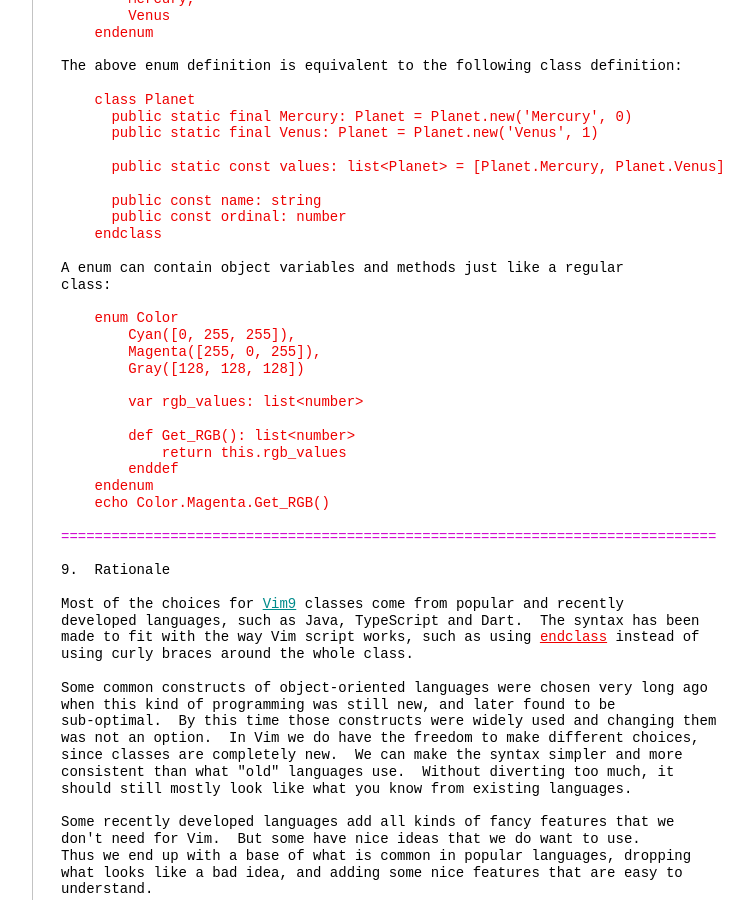
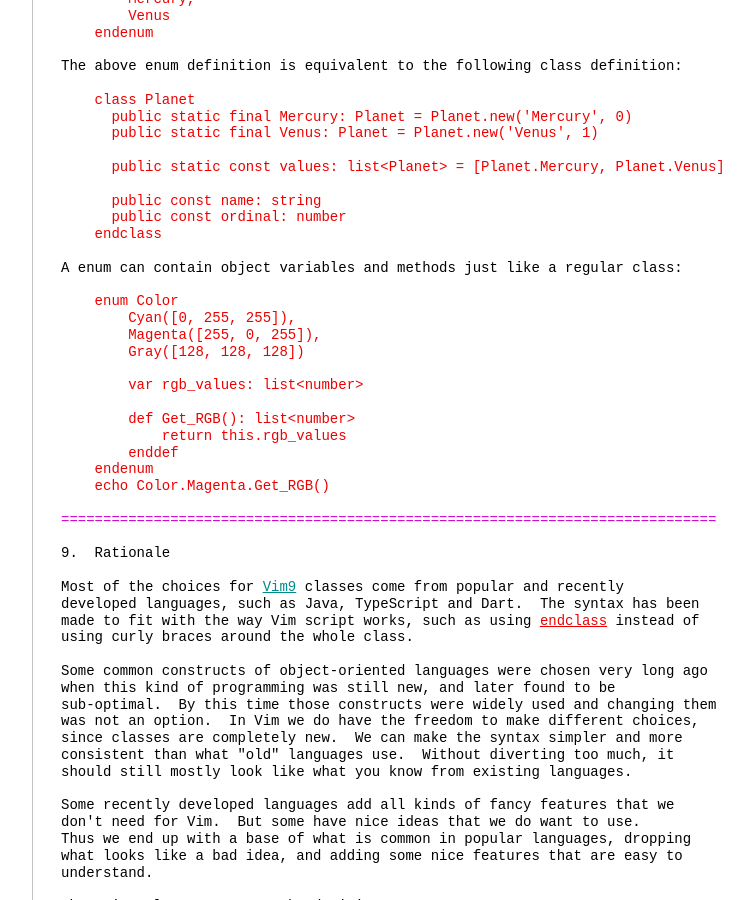
Before and after one commit to vim-jp/vimdoc-en, a Jekyll site: the page built from vim9class.html, in a window 1280 px wide and 900 px high, scrolled down 17899 px. Shown: the whole window, without its empty margins (340-1093 px from the left). Built offline with Jekyll 4.4.1, drawn with Linux system fonts in a browser that asks for light colours; nearby versions of some CDN libraries; comment, search, counter and statistics services are not loaded; some of the changed text lies outside the part shown.

Commit message:
Generated by GitHub workflow 14595204008
https://github.com/vim-jp/vimdoc-en/actions/runs/14595204008

Used commits:
https://github.com/vim/vim/commit/31b78cce6e6412cada49ca994f6665ef4acec792
https://github.com/chrisbra/vim_faq/commit/fbc4330c2195fae7ae17bb36aab52cca6ddb6391

```diff
--- a/usr_41.html
+++ b/usr_41.html
@@ -1116,7 +1116,7 @@ Command line:&nbsp;&nbsp;&nbsp;&nbsp;&nbsp;&nbsp;&nbsp;&nbsp;&nbsp;&nbsp;&nbsp;&
 &nbsp;&nbsp;&nbsp;&nbsp;&nbsp;&nbsp;&nbsp;&nbsp;getcmdwintype()&nbsp;&nbsp;&nbsp;&nbsp;&nbsp;&nbsp;&nbsp;&nbsp; return the current command-line window type<br>
 &nbsp;&nbsp;&nbsp;&nbsp;&nbsp;&nbsp;&nbsp;&nbsp;getcompletion()&nbsp;&nbsp;&nbsp;&nbsp;&nbsp;&nbsp;&nbsp;&nbsp; list of command-line completion matches<br>
 &nbsp;&nbsp;&nbsp;&nbsp;&nbsp;&nbsp;&nbsp;&nbsp;fullcommand()&nbsp;&nbsp;&nbsp;&nbsp;&nbsp;&nbsp;&nbsp;&nbsp;&nbsp;&nbsp; get full command name<br>
-&nbsp;&nbsp;&nbsp;&nbsp;&nbsp;&nbsp;&nbsp;&nbsp;cmdcomplete_info()&nbsp;&nbsp;&nbsp;&nbsp;&nbsp;&nbsp;get current completion information<br>
+&nbsp;&nbsp;&nbsp;&nbsp;&nbsp;&nbsp;&nbsp;&nbsp;cmdcomplete_info()&nbsp;&nbsp;&nbsp;&nbsp;&nbsp;&nbsp;get command-line completion information<br>
 <br>
 Quickfix and location lists:&nbsp;&nbsp;&nbsp;&nbsp;&nbsp;&nbsp;&nbsp;&nbsp;&nbsp;&nbsp;&nbsp;&nbsp;&nbsp;&nbsp;&nbsp;&nbsp;&nbsp;&nbsp;&nbsp;&nbsp;<a class="Constant" href="usr_41.html#quickfix-functions" name="quickfix-functions">quickfix-functions</a><br>
 &nbsp;&nbsp;&nbsp;&nbsp;&nbsp;&nbsp;&nbsp;&nbsp;getqflist()&nbsp;&nbsp;&nbsp;&nbsp;&nbsp;&nbsp;&nbsp;&nbsp;&nbsp;&nbsp;&nbsp;&nbsp; list of quickfix errors<br>
--- a/vim9class.html
+++ b/vim9class.html
@@ -3,7 +3,7 @@ layout: vimdoc
 helpname: 'vim9class'
 ---
 <div id='vimCodeElement'>
-<a class="Constant" href="vim9class.html" name="vim9class.txt">vim9class.txt</a>&nbsp;For&nbsp;<span class="Identifier">Vim version 9.1.</span>&nbsp;&nbsp;Last change: 2025 Apr 13<br>
+<a class="Constant" href="vim9class.html" name="vim9class.txt">vim9class.txt</a>&nbsp;For&nbsp;<span class="Identifier">Vim version 9.1.</span>&nbsp;&nbsp;Last change: 2025 Apr 21<br>
 <br>
 <br>
 &nbsp;&nbsp;&nbsp;&nbsp;&nbsp;&nbsp;&nbsp;&nbsp;&nbsp;&nbsp;&nbsp;&nbsp;&nbsp;&nbsp;&nbsp;&nbsp;&nbsp;&nbsp;<span class="Identifier">VIM REFERENCE MANUAL&nbsp;&nbsp;&nbsp;&nbsp;by Bram Moolenaar</span><br>
@@ -1072,8 +1072,7 @@ The above enum definition is equivalent to the following class definition:<br>
 &nbsp;&nbsp;&nbsp;&nbsp;&nbsp;&nbsp;public const ordinal: number<br>
 &nbsp;&nbsp;&nbsp;&nbsp;endclass</div>
 <br>
-A enum can contain object variables and methods just like a regular<br>
-class:<br>
+A enum can contain object variables and methods just like a regular class:<br>
 <br>
 <div class="helpExample">&nbsp;&nbsp;&nbsp;&nbsp;enum Color<br>
 &nbsp;&nbsp;&nbsp;&nbsp;&nbsp;&nbsp;&nbsp;&nbsp;Cyan([0, 255, 255]),<br>
```
